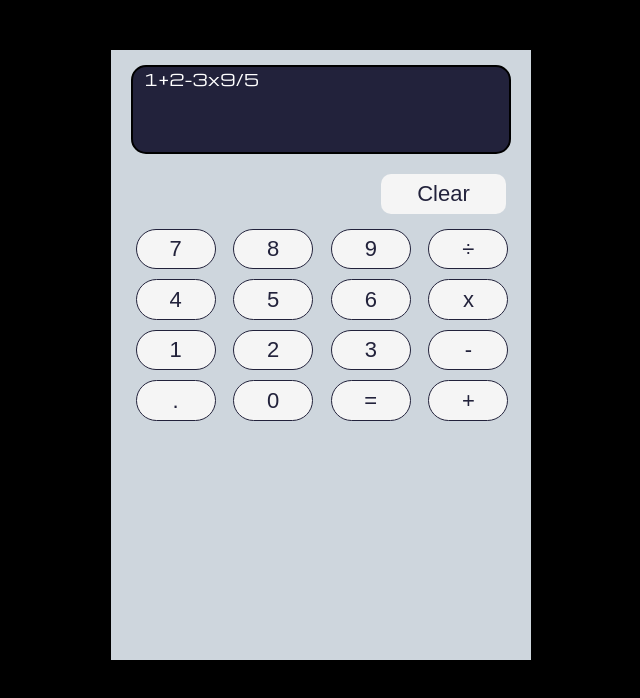
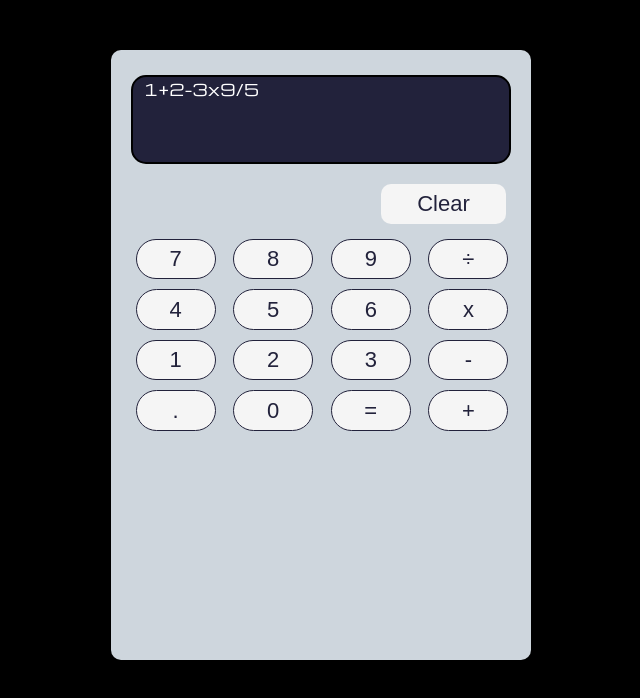
Before and after one commit to vkmx/odin-calculator, a plain HTML site: page index.html in a window 1280 px wide. Shown: the whole page, without its empty margins (319-959 px from the left). Drawn offline with nearby package versions, Linux system fonts and the light colour scheme.

Commit message:
Change top margin of display. Add border radius to container

```diff
--- a/style.css
+++ b/style.css
@@ -11,7 +11,6 @@ body {
 }
 
 .wrap {
-    /*background-color: #F2E9E4;*/
     padding-top: 50px;
     height: 100vh;
 }
@@ -22,6 +21,7 @@ body {
     margin: 0 auto;
     background-color: #ced6dd;
     padding: 5px 10px;
+    border-radius: 10px;
 }
 
 .display {
@@ -31,6 +31,7 @@ body {
     background-color: #22223B;
     border: 2px solid black;
     margin: 10px;
+    margin-top: 20px;
     border-radius: 15px;
 }
 
```
